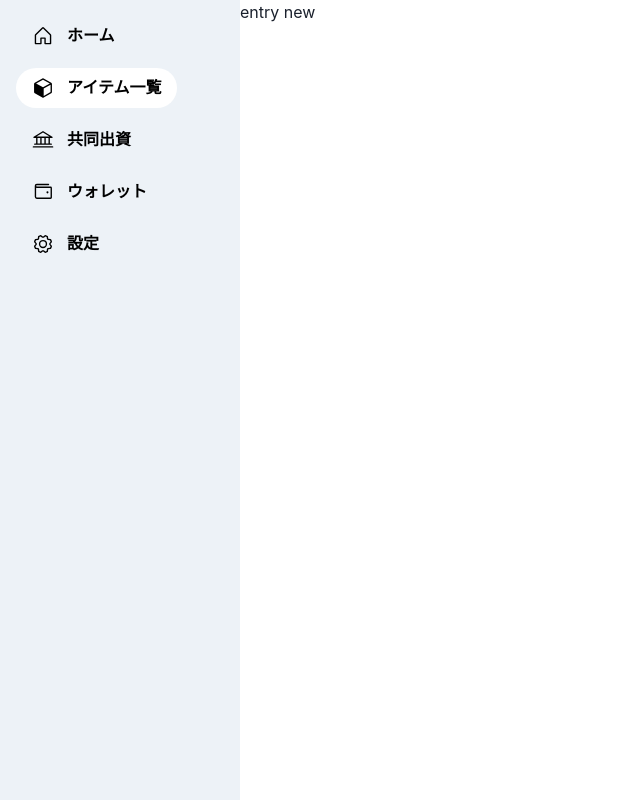
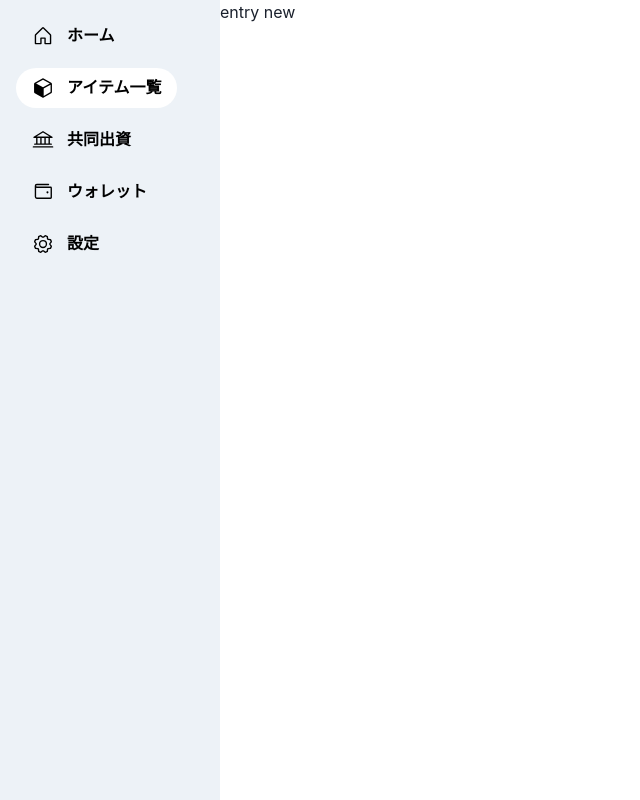
Before and after one commit to chell-uoxou/hackathon-2023-TeamB, a Next.js app: page /entry/new in a window 1280 px wide. Shown: the whole page, without its empty margins (0-640 px from the left). Built offline with nearby package versions, Linux system fonts and the light colour scheme.

Commit message:
style: サイドバーの項目のアイコンのサイズを変更

```diff
--- a/src/app/_components/NavigationMenu.tsx
+++ b/src/app/_components/NavigationMenu.tsx
@@ -48,7 +48,7 @@ export default function Sidebar() {
   }
 
   return (
-    <Box as="nav" width="240px" p={4} bg="gray.100" height="100vh">
+    <Box as="nav" width="220px" p={4} bg="gray.100" height="100vh">
       <VStack justify="center" alignItems="left" spacing={3}>
         {navMenuItems.map((e) => {
           return (
--- a/src/app/layout.tsx
+++ b/src/app/layout.tsx
@@ -18,14 +18,8 @@ export default function RootLayout({
       <body>
         <Provider>
           <Flex>
-            {' '}
-            {/* Chakra UIのFlexコンポーネントを使用してレイアウトを作成 */}
-            <Sidebar /> {/* サイドバーを追加 */}
-            <Box flex="1">
-              {' '}
-              {/* メインコンテンツエリア */}
-              {children}
-            </Box>
+            <Sidebar />
+            <Box flex="1">{children}</Box>
           </Flex>
         </Provider>
       </body>
```
